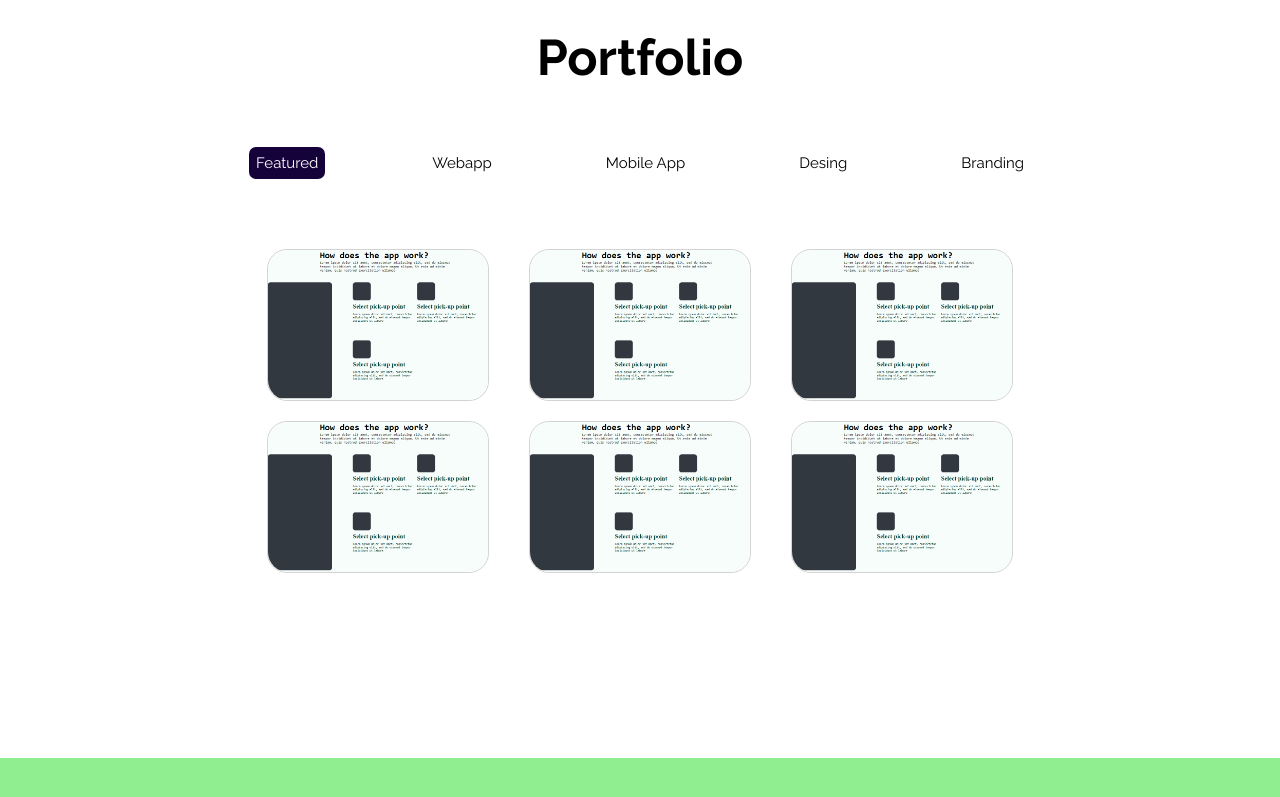
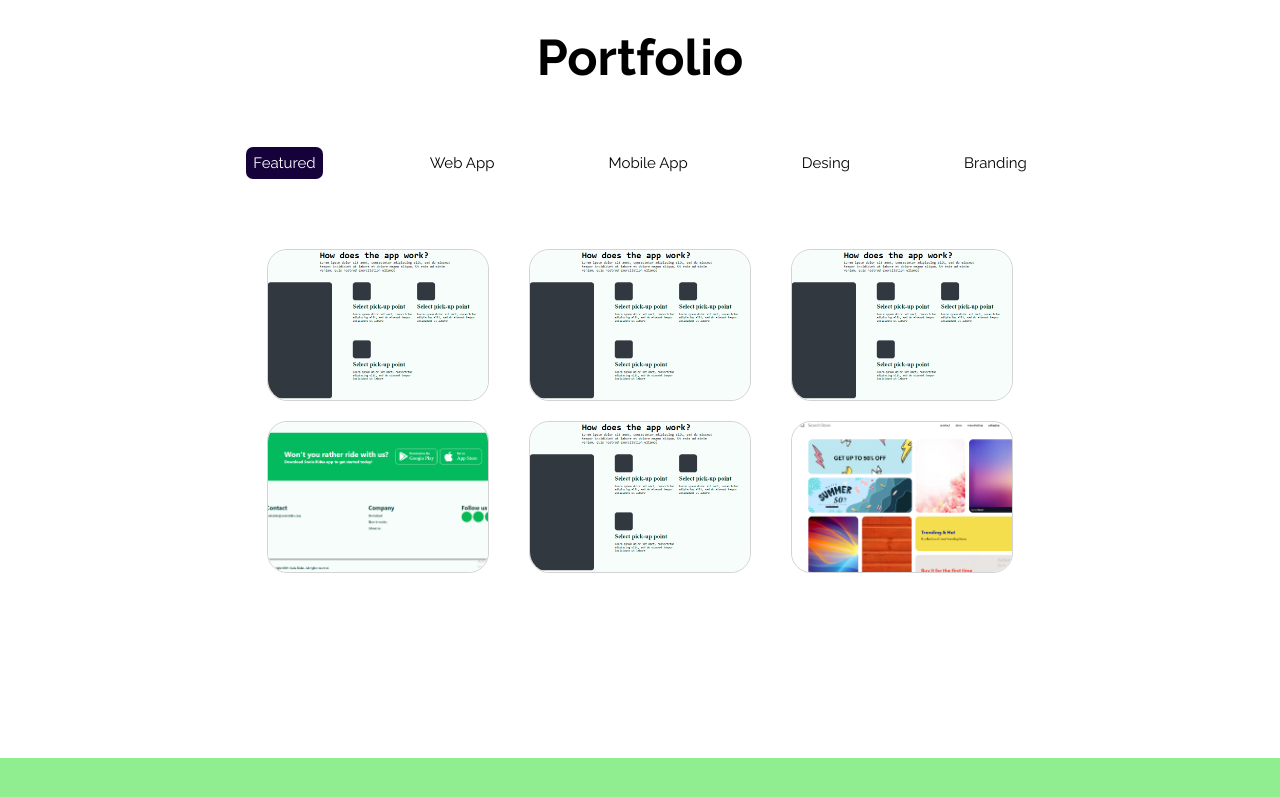
Before and after one commit to Isaiah-peter/isaiahwebpage, a React (Create React App) app: page / in a window 1280 px wide. Shown: the part 772-1569 px from the top of the page. Built offline with nearby package versions, Linux system fonts and the light colour scheme.

Commit message:
more changes

```diff
--- a/src/component/portfolio/Portfolio.jsx
+++ b/src/component/portfolio/Portfolio.jsx
@@ -1,13 +1,42 @@
+import { useState } from "react";
+import PortfolioList from "../portfolioList/PortfolioList";
+
 const Portfolio = () => {
+  const [selected, setSelected] = useState("featured");
+  const list = [
+    {
+      id: "featured",
+      title: "Featured",
+    },
+    {
+      id: "web",
+      title: "Web App",
+    },
+    {
+      id: "mobile",
+      title: "Mobile App",
+    },
+    {
+      id: "desing",
+      title: "Desing",
+    },
+    {
+      id: "branding",
+      title: "Branding",
+    },
+  ];
   return (
     <div className="portfolio" id="portfolio">
       <h1>Portfolio</h1>
       <ul>
-        <li className="active">Featured</li>
-        <li>Webapp</li>
-        <li>Mobile App</li>
-        <li>Desing</li>
-        <li>Branding</li>
+        {list.map((item) => (
+          <PortfolioList
+            key={item.id}
+            item={item}
+            active={selected === item.id}
+            setSelected={setSelected}
+          />
+        ))}
       </ul>
       <div className="container">
         <div className="item">
@@ -23,7 +52,7 @@ const Portfolio = () => {
           <h3>first work</h3>
         </div>
         <div className="item">
-          <img src="img\first-work.png" alt="" />
+          <img src="img\second-work.png" alt="" />
           <h3>first work</h3>
         </div>
         <div className="item">
@@ -31,7 +60,7 @@ const Portfolio = () => {
           <h3>first work</h3>
         </div>
         <div className="item">
-          <img src="img\first-work.png" alt="" />
+          <img src="img\third-image.png" alt="" />
           <h3>first work</h3>
         </div>
       </div>
--- /dev/null
+++ b/src/component/portfolioList/PortfolioList.jsx
@@ -0,0 +1,14 @@
+import React from "react";
+
+const PortfolioList = ({ item, active, setSelected }) => {
+  return (
+    <li
+      className={active ? "portfolioList active" : "portfolioList"}
+      onClick={() => setSelected(item.id)}
+    >
+      {item.title}
+    </li>
+  );
+};
+
+export default PortfolioList;
--- a/src/sass/component/portfolio.scss
+++ b/src/sass/component/portfolio.scss
@@ -14,7 +14,7 @@
     list-style: none;
     display: flex;
 
-    li{
+    .portfolioList{
       font-size: 15px;
       margin: 50px;
       padding:7px;
--- a/src/sass/main.scss
+++ b/src/sass/main.scss
@@ -6,6 +6,7 @@
 @import "./component/intro.scss";
 @import "./component//menu.scss";
 @import "./component/portfolio.scss";
+@import "./component/portfolioList.scss";
 @import "./component/testemonials.scss";
 @import "./component/topbar.scss";
 @import "./component/work.scss"
```
Also changed, not shown: public/img/second-work.png (renamed from public/img/second work.png), public/img/third-image.png (renamed from public/img/third image.png), src/sass/component/portfolioList.scss (added).
